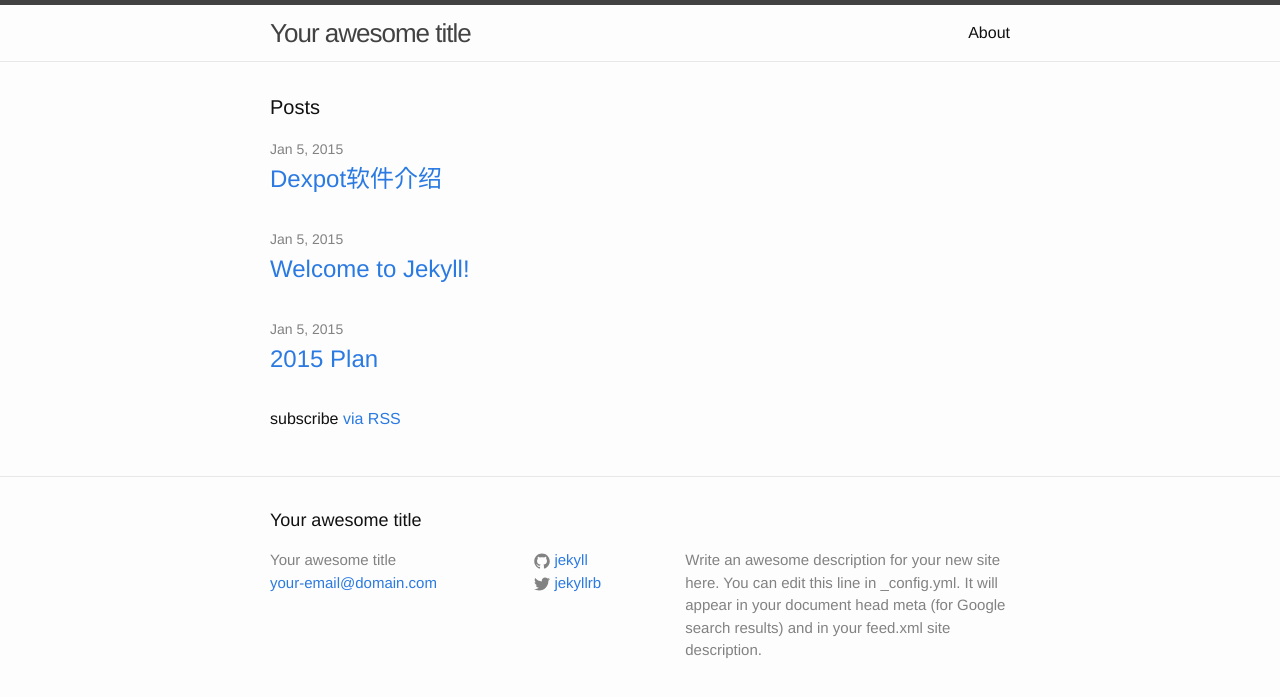
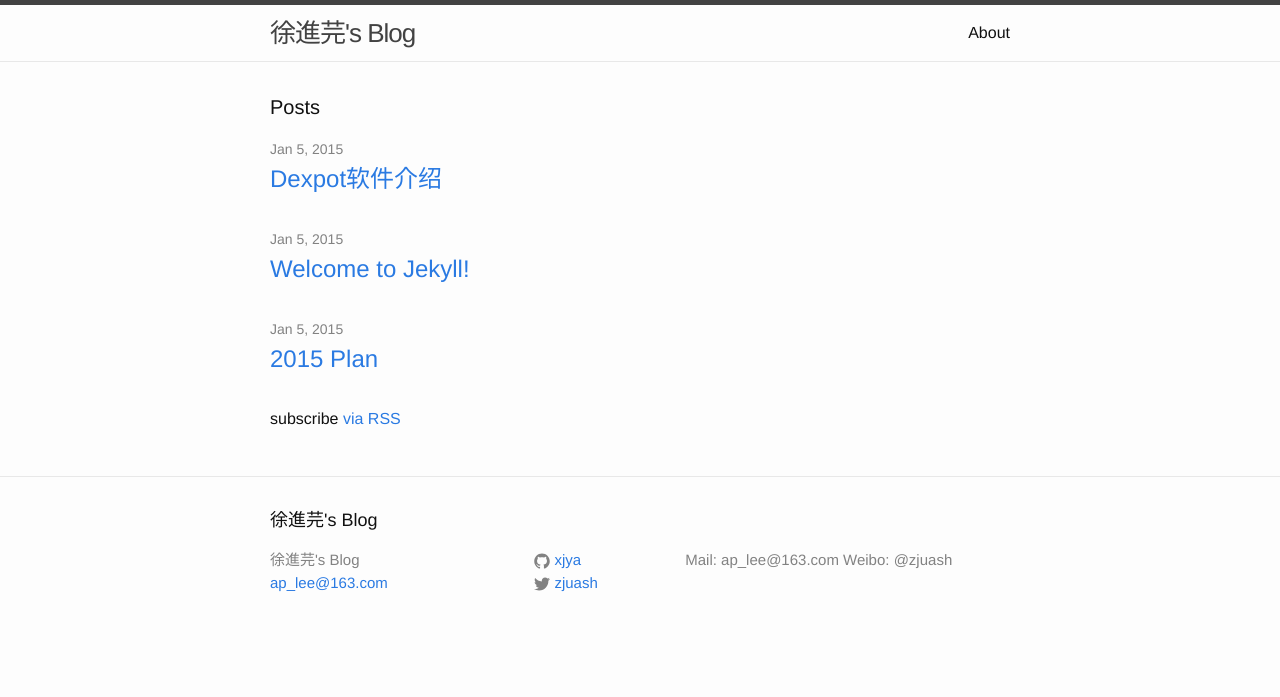
Before and after one commit to xjya/xjya.github.io, a Jekyll site: the page built from index.html, in a window 1280 px wide. Shown: the top 697 px of the page. Built offline with Jekyll 4.4.1, drawn with Linux system fonts in a browser that asks for light colours.

Commit message:
201501051807
201501051807

```diff
--- a/_config.yml
+++ b/_config.yml
@@ -1,14 +1,13 @@
 # Site settings
-title: Your awesome title
-email: your-email@domain.com
+title: 徐進芫's Blog
+email: ap_lee@163.com
 description: > # this means to ignore newlines until "baseurl:"
-  Write an awesome description for your new site here. You can edit this
-  line in _config.yml. It will appear in your document head meta (for
-  Google search results) and in your feed.xml site description.
+  Mail: ap_lee@163.com
+  Weibo: @zjuash
 baseurl: "" # the subpath of your site, e.g. /blog/
-url: "http://yourdomain.com" # the base hostname & protocol for your site
-twitter_username: jekyllrb
-github_username:  jekyll
+url: "http://zjuxjy.cc" # the base hostname & protocol for your site
+twitter_username: zjuash
+github_username:  xjya
 
 # Build settings
 markdown: kramdown
```
